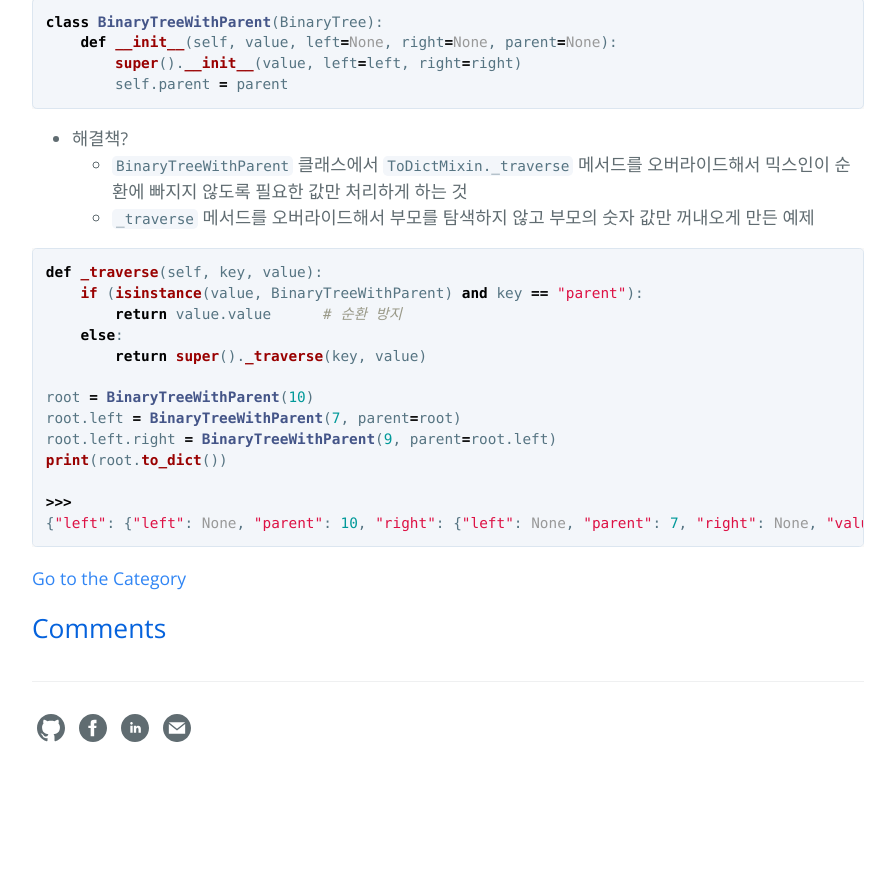
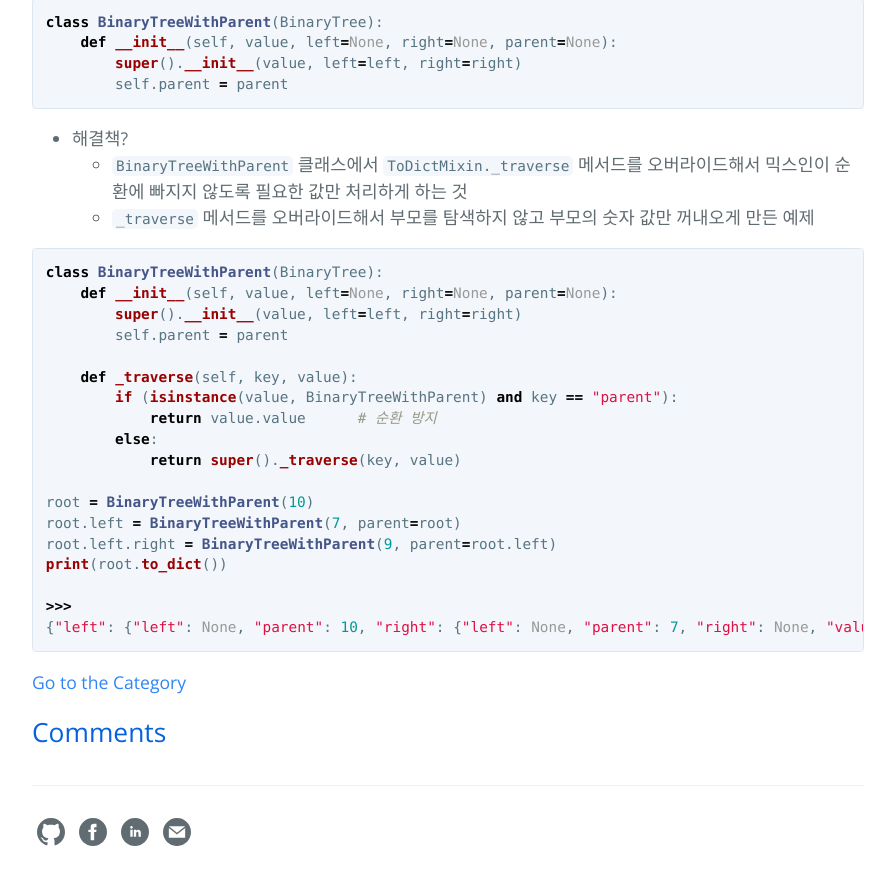
Before and after one commit to hcnoh/hcnoh.github.io, a Jekyll site: the page built from _posts/2018-10-07-effective-python-way26.md, in a window 1280 px wide and 900 px high, scrolled down 2112 px. Shown: the top 885 px of the window, without its empty margins (192-1087 px from the left). Built offline with Jekyll 4.4.1, drawn with Linux system fonts in a browser that asks for light colours; comment, search, counter and statistics services are not loaded; before the commit the page ends 2908 px from its top, so only the background shows below that.

Commit message:
Update 2018-10-07-effective-python-way26.md

````diff
--- a/_posts/2018-10-07-effective-python-way26.md
+++ b/_posts/2018-10-07-effective-python-way26.md
@@ -87,11 +87,16 @@ class BinaryTreeWithParent(BinaryTree):
   - `_traverse` 메서드를 오버라이드해서 부모를 탐색하지 않고 부모의 숫자 값만 꺼내오게 만든 예제
 
 ```python
-def _traverse(self, key, value):
-    if (isinstance(value, BinaryTreeWithParent) and key == "parent"):
-        return value.value      # 순환 방지
-    else:
-        return super()._traverse(key, value)
+class BinaryTreeWithParent(BinaryTree):
+    def __init__(self, value, left=None, right=None, parent=None):
+        super().__init__(value, left=left, right=right)
+        self.parent = parent
+
+    def _traverse(self, key, value):
+        if (isinstance(value, BinaryTreeWithParent) and key == "parent"):
+            return value.value      # 순환 방지
+        else:
+            return super()._traverse(key, value)
 
 root = BinaryTreeWithParent(10)
 root.left = BinaryTreeWithParent(7, parent=root)
````
